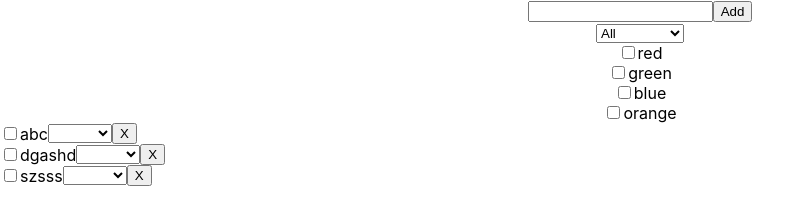
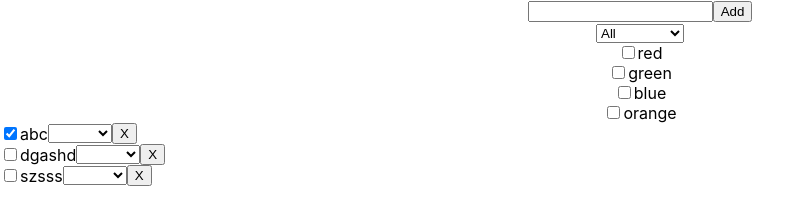
Before and after one commit to wenyuzheng/to-do-v2, a React (Create React App) app: page / in a window 1280 px wide. Shown: the top 217 px of the page, without its empty margins (0-811 px from the left). Built offline with nearby package versions, Linux system fonts and the light colour scheme.

Commit message:
optimise performance

```diff
--- a/src/features/todos/TodoItem.js
+++ b/src/features/todos/TodoItem.js
@@ -1,4 +1,5 @@
-import { useDispatch } from "react-redux";
+import _ from "lodash";
+import { useDispatch, useSelector } from "react-redux";
 
 const ColourDropdown = ({ id }) => {
   const colours = ["", "red", "green", "blue", "orange"];
@@ -40,8 +41,12 @@ const DeleteButton = ({ id }) => {
   return <button onClick={deleteHandler}>X</button>;
 };
 
-const TodoItem = ({ todo }) => {
-  console.log(todo.text, " is rendering");
+const TodoItem = ({ todoId }) => {
+  const todo = useSelector(
+    (state) => state.todos.find((e) => e.id === todoId),
+    (a, b) => _.isEqual(a, b)
+  );
+
   return (
     <div
       style={{
--- a/src/features/todos/TodoList.js
+++ b/src/features/todos/TodoList.js
@@ -1,19 +1,19 @@
 import { useSelector } from "react-redux";
 import TodoItem from "./TodoItem";
 import filteredTodosSelector from "./filteredTodosSelector";
+import _ from "lodash";
 
 const TodoList = () => {
-  const todos = useSelector((state) => state.todos);
   const filters = useSelector((state) => state.filters);
-
-  const filtered = filteredTodosSelector(todos, filters);
-
-  console.log("list is rendering");
+  const todoIds = useSelector(
+    (state) => filteredTodosSelector(state.todos, filters).map((e) => e.id),
+    (a, b) => _.isEqual(a, b)
+  );
 
   return (
     <div>
-      {filtered.map((todo) => (
-        <TodoItem key={todo.id} todo={todo} />
+      {todoIds.map((id) => (
+        <TodoItem key={id} todoId={id} />
       ))}
     </div>
   );
--- a/src/features/todos/todosReducer.js
+++ b/src/features/todos/todosReducer.js
@@ -2,9 +2,9 @@ import _ from "lodash";
 import nextTodoId from "../../functions/nextTodoId";
 
 const initialState = [
-  { id: 0, text: "abc" },
-  { id: 1, text: "dgashd" },
-  { id: 2, text: "szsss" },
+  { id: 0, text: "abc", complete: true },
+  { id: 1, text: "dgashd", complete: false },
+  { id: 2, text: "szsss", complete: false },
 ];
 
 export default (state = initialState, action) => {
```
